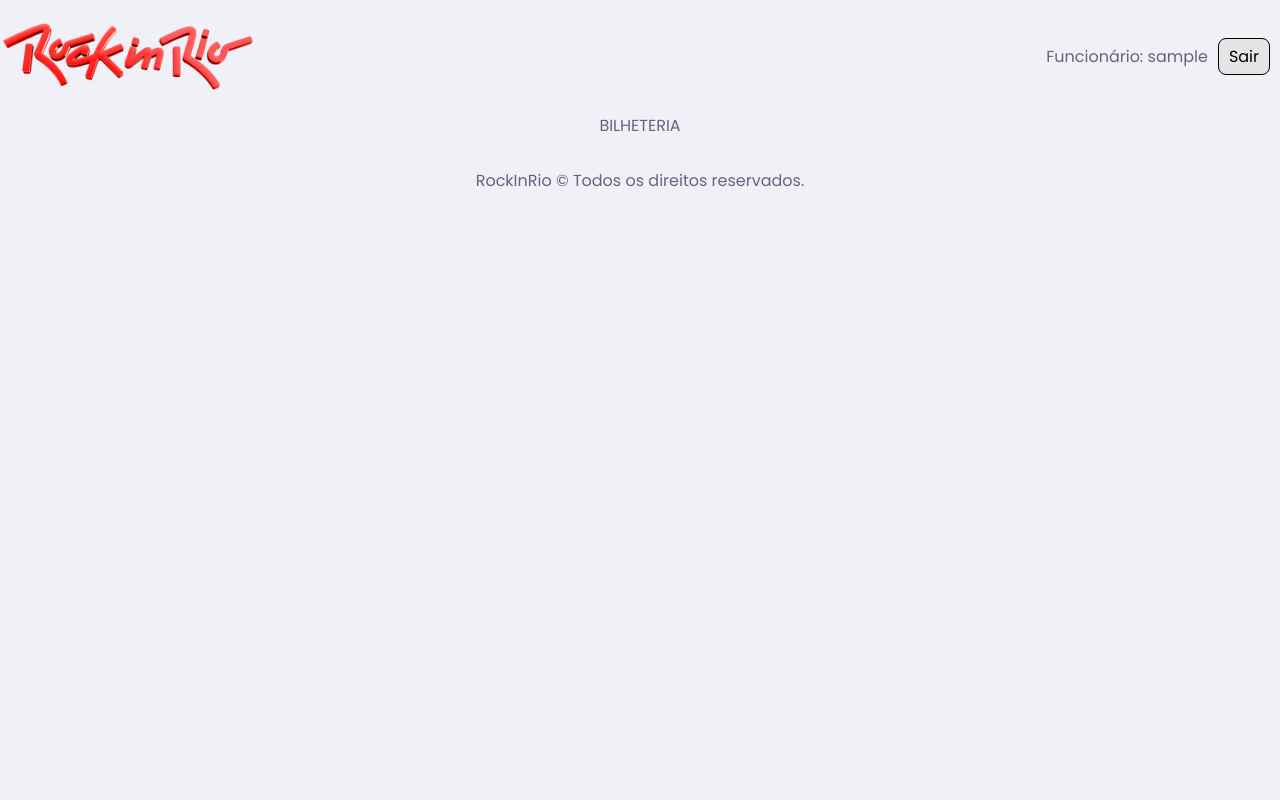
After one commit to ReinaldoDiasAbreu/rockinrio, a PHP site: page /bilheteria.php in a window 1280 px wide. The commit adds this page. Run offline with PHP 8.4, Linux system fonts and the light colour scheme; the visitor is signed in with stand-in values (Sample User, id 1).

Commit message:
Adicionados arquivos para bilheteria

```diff
--- /dev/null
+++ b/bilheteria.php
@@ -0,0 +1,50 @@
+<?php
+session_start();
+if(empty($_SESSION['user'])) {
+    echo "<script language=javascript>alert( 'Acesso Bloqueado!' );</script>";
+    echo "<script language=javascript>window.location.replace('index.html');</script>";
+}
+?>
+<!DOCTYPE html>
+<html>
+    <head>
+        <meta charset="UTF-8">
+        <meta name="viewport" content="width=device-width, initial-scale=1.0">
+        <title>Rock in Rio</title>
+        <meta name="theme-color" content="#8257E5">
+        <link rel="stylesheet" href="styles/main.css">
+        <link rel="stylesheet" href="styles/security.css">
+        <link rel="stylesheet" href="styles/bilheteria.css">
+        <link href="https://fonts.googleapis.com/css2?family=Archivo:wght@400;700&amp;family=Poppins:wght@400;600&amp;display=swap" rel="stylesheet">
+        <script>
+            function NotPermission(){
+               alert( 'Você não pode excluir!');
+            }
+        </script>
+    </head>
+    <body id="painel">
+        <div id="container">
+
+            <header>
+                <img class="logo" src="images/logo.png" alt="Rock In Rio">
+                <div class="user">
+                    <p>Funcionário: <span> <?php echo $_SESSION['user']; ?> </span> </p>
+                    <a href="php/exit.php" id="button"> Sair </a>
+                </div>
+            </header>
+
+            <div class="main">
+                <p>BILHETERIA</p>
+
+            </div>
+
+            <footer style="margin-top: 3rem; margin-bottom: 3rem; text-align: center;" > RockInRio &#169; Todos os direitos reservados.</footer>
+
+
+        </div>
+
+
+    </body>
+
+
+</html>
```
Also changed, not shown: php/login.php (+21 -4 lines), php/bilheteria/delete.php (added), php/bilheteria/new.php (added), php/bilheteria/update.php (added), php/bilheteria/view.php (added), styles/bilheteria.css (added).
